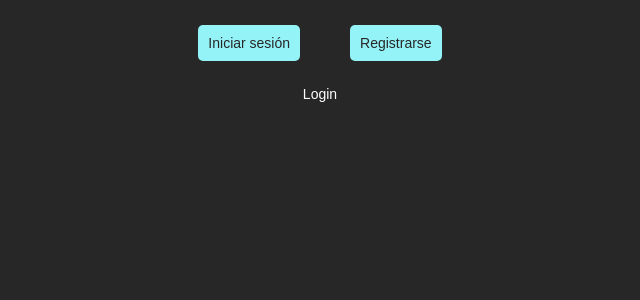
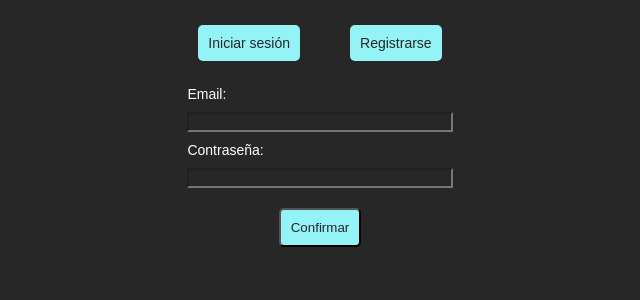
Before and after one commit to JulietaEsains/tateti_react, a React (Create React App) app: page /login in a window 1280 px wide. Shown: the top 300 px of the page, without its empty margins (320-960 px from the left). Built offline with nearby package versions, Linux system fonts and the light colour scheme.

Commit message:
registro y login arreglados

```diff
--- a/src/components/App.tsx
+++ b/src/components/App.tsx
@@ -1,15 +1,18 @@
 import { BrowserRouter, Routes, Route } from "react-router-dom";
-import Layout from "./Layout.tsx";
+import Home from "./Home.tsx";
+import { StateLoggedInRoute } from "./LoggedInRoute.tsx";
 import Login from "./Login.tsx";
 import Register from "./Register.tsx";
+import Game from "./Game.tsx";
 
 export default function App() {
     return (
         <BrowserRouter>
             <Routes>
-                <Route path="/" element={<Layout />}>
+                <Route path="/" element={<Home />}>
                     <Route path="/login" element={<Login/>}/>
                     <Route path="/register" element={<Register/>}/>
+                    <Route path="/game" element={<StateLoggedInRoute component={Game} />} />
                 </Route>
             </Routes>
         </BrowserRouter>
--- a/src/components/Game.tsx
+++ b/src/components/Game.tsx
@@ -3,7 +3,7 @@ import { useState } from "react";
 import Info from "./Info.tsx";
 import Board from "./Board.tsx";
 import Button from "./Button.tsx";
-import calculateWinner from "../utils/CalculateWinner.ts";
+import calculateWinner from "../utils/calculateWinner.ts";
 
 export default function Game() {
     const [gameStarted, setGameStarted] = useState(false);
--- a/src/components/Info.tsx
+++ b/src/components/Info.tsx
@@ -1,5 +1,5 @@
 import { useEffect, useState } from "react";
-import calculateWinner from "../utils/CalculateWinner.ts";
+import calculateWinner from "../utils/calculateWinner.ts";
 import Input from "./Input.tsx";
 
 export default function Info(props) {
--- a/src/components/Layout.tsx
+++ /dev/null
@@ -1,14 +0,0 @@
-import { Link, Outlet } from "react-router-dom";
-
-export default function Layout() {
-    return(
-        <div>
-            <div className="links-container">
-                <Link to="/login" className="link">Iniciar sesión</Link>
-                <Link to="/register" className="link">Registrarse</Link>
-            </div>
-
-            <Outlet />
-        </div>
-    );
-}
--- /dev/null
+++ b/src/components/LoggedInRoute.tsx
@@ -0,0 +1,16 @@
+import { FC } from "react";
+import { Navigate } from "react-router-dom";
+import { useSessionToken } from "../utils/store.ts";
+
+interface PropType {
+    component: React.FC;
+}
+
+export const StateLoggedInRoute: FC<PropType> = ({component: Component}) => {
+    const token = useSessionToken();
+
+    const isAuthenticated  = token !== undefined;
+
+    if (isAuthenticated) return <Component />
+    return <Navigate to='/' />
+}
--- a/src/components/Login.tsx
+++ b/src/components/Login.tsx
@@ -1,7 +1,51 @@
+import { useState } from "react";
+import Input from "./Input.tsx";
+import Button from "./Button.tsx"
+import { login } from "../utils/userServices.ts";
+
 export default function Login() {
+    const [email, setEmail] = useState("");
+    const [password, setPassword] = useState("");
+
+    const handleLogin = async (event) => {
+        event.preventDefault();
+
+        if (!email || !password) {
+            alert("Por favor llenar todos los campos.");
+            return;
+        }
+
+        await login(email, password);
+    }
+
     return(
         <div className="user-form">
-            Login
+            <form autoComplete="off">
+                <label>
+                    Email: <Input
+                        name = "email"
+                        type = "email"
+                        value = {email}
+                        onChange = {(event) => setEmail(event.target.value)}
+                    />
+                </label>
+                <br />
+                <label>
+                    Contraseña: <Input
+                        name = "password"
+                        type = "password"
+                        value = {password}
+                        onChange = {(event) => setPassword(event.target.value)}
+                    />
+                </label>
+
+                <div className="btns-container btn-confirm">
+                    <Button
+                        value = "Confirmar"
+                        onClick = {handleLogin}
+                    />
+                </div>
+            </form>
         </div>
     );
 }
--- a/src/components/Register.tsx
+++ b/src/components/Register.tsx
@@ -1,33 +1,23 @@
 import { useState } from "react";
-import createUser from "../utils/backendServices.ts";
+import { createUser } from "../utils/userServices.ts";
 import Button from "./Button.tsx";
 import Input from "./Input.tsx";
 
 export default function Register() {
-    const [name, setName] = useState('');
-    const [username, setUsername] = useState('');
-    const [email, setEmail] = useState('');
-    const [password, setPassword] = useState('');
+    const [name, setName] = useState("");
+    const [username, setUsername] = useState("");
+    const [email, setEmail] = useState("");
+    const [password, setPassword] = useState("");
 
-    const handleNameChange = (event) => {
-        setName(event.target.value);
-    }
+    const handleRegistration = async (event) => {
+        event.preventDefault();
 
-    const handleUsernameChange = (event) => {
-        setUsername(event.target.value);
-    }
+        if (!name || !username || !email || !password) {
+            alert("Por favor completar todos los campos.");
+            return;
+        }
 
-    const handleEmailChange = (event) => {
-        setEmail(event.target.value);
-    }
-
-    const handlePasswordChange = (event) => {
-        setPassword(event.target.value);
-    }
-
-    const handleRegistration = (event) => {
-        event.preventDefault();
-        createUser(name, username, email, password);
+        await createUser(name, username, email, password);
     }
 
     return(
@@ -38,7 +28,7 @@ export default function Register() {
                         name = "name"
                         type = "text"
                         value = {name}
-                        onChange = {handleNameChange}
+                        onChange = {(event) => setName(event.target.value)}
                     />
                 </label>
                 <br />
@@ -47,7 +37,7 @@ export default function Register() {
                         name = "username"
                         type = "text"
                         value = {username}
-                        onChange = {handleUsernameChange}
+                        onChange = {(event) => setUsername(event.target.value)}
                     />
                 </label>
                 <br />
@@ -56,7 +46,7 @@ export default function Register() {
                         name = "email"
                         type = "email"
                         value = {email}
-                        onChange = {handleEmailChange}
+                        onChange = {(event) => setEmail(event.target.value)}
                     />
                 </label>
                 <br />
@@ -65,7 +55,7 @@ export default function Register() {
                         name = "password"
                         type = "password"
                         value = {password}
-                        onChange = {handlePasswordChange}
+                        onChange = {(event) => setPassword(event.target.value)}
                     />
                 </label>
 
--- a/src/utils/backendServices.ts
+++ /dev/null
@@ -1,18 +0,0 @@
-import axios from "axios";
-
-const backendUrl = "http://localhost:3000";
-
-export default function createUser(name: string, username: string, email: string, password: string) {
-    axios.post(backendUrl + '/users', {
-        name: name,
-        username: username,
-        email: email,
-        password: password
-      })
-      .then(function (response) {
-        console.log(response);
-      })
-      .catch(function (error) {
-        console.log(error);
-      });
-}
```
Also changed, not shown: src/utils/calculateWinner.ts (renamed from src/utils/CalculateWinner.ts).
